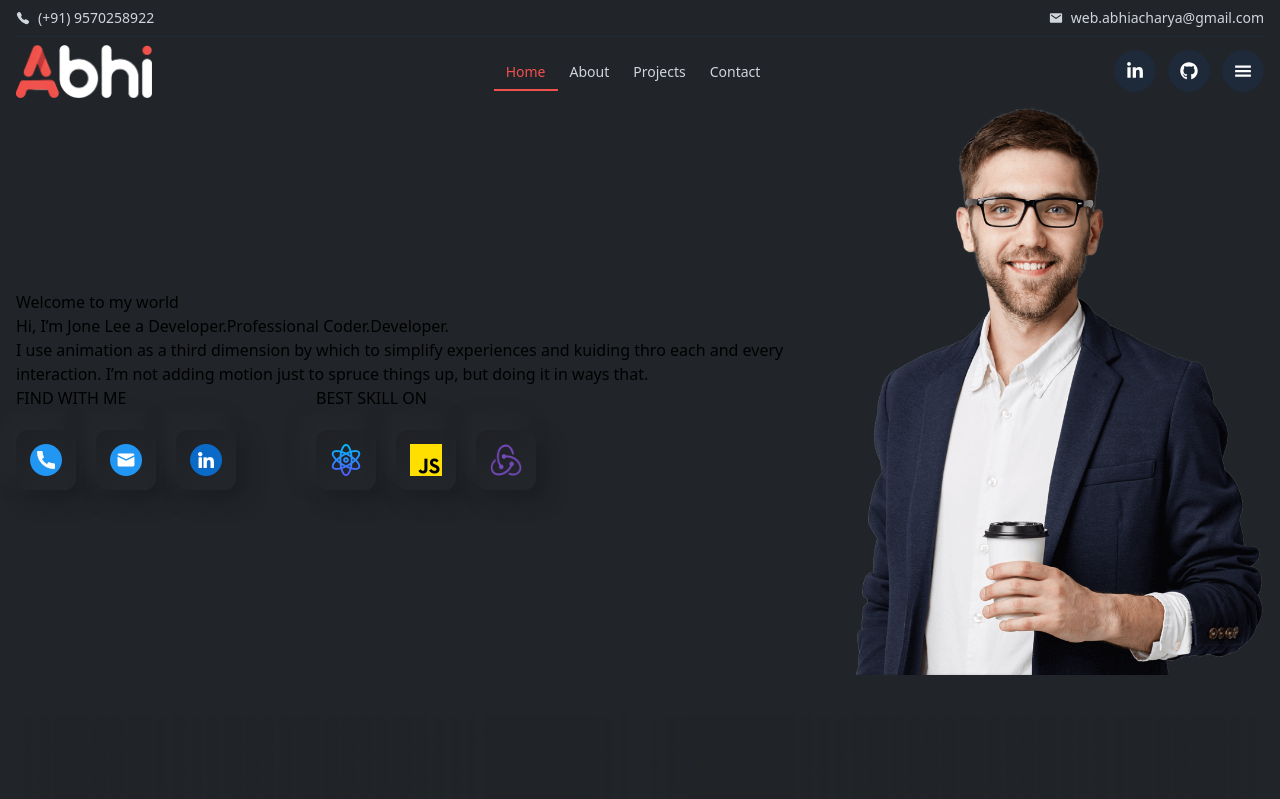
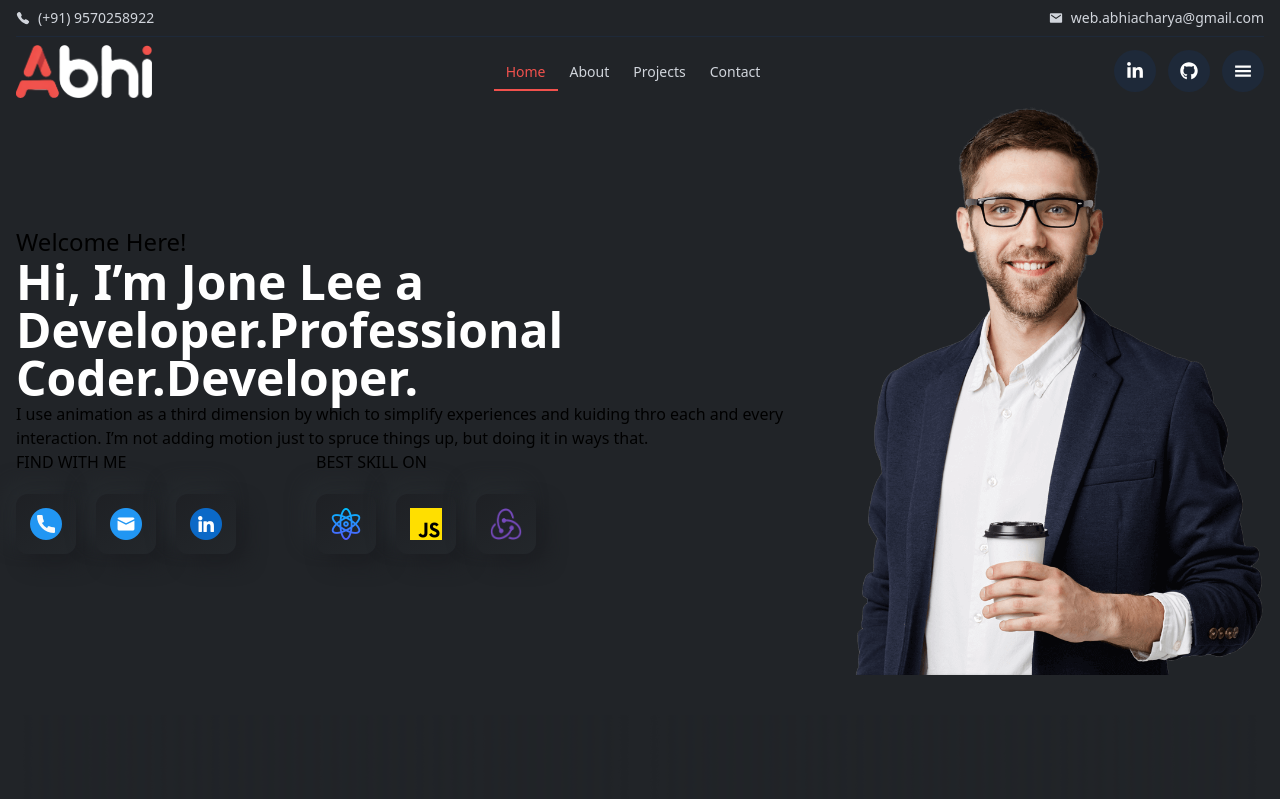
Before and after one commit to web-abhishek/Abhishek-Portfolio, a React (Vite) app: page / in a window 1280 px wide. Shown: the top 799 px of the page. Built offline with nearby package versions, Linux system fonts and the light colour scheme.

Commit message:
banner section

```diff
--- a/src/components/BannerSection.jsx
+++ b/src/components/BannerSection.jsx
@@ -12,8 +12,8 @@ const Banner = () => {
     <div className="flex items-center">
       <div>
         <div>
-          <span>Welcome to my world</span>
-          <h1>Hi, I’m Jone Lee a Developer.Professional Coder.Developer.</h1>
+          <span className="text-2xl">Welcome Here!</span>
+          <h1 className="text-5xl font-bold text-white">Hi, I’m Jone Lee a <br></br>Developer.Professional Coder.Developer.</h1>
           <p>
             I use animation as a third dimension by which to simplify
             experiences and kuiding thro each and every interaction. I’m not
```
